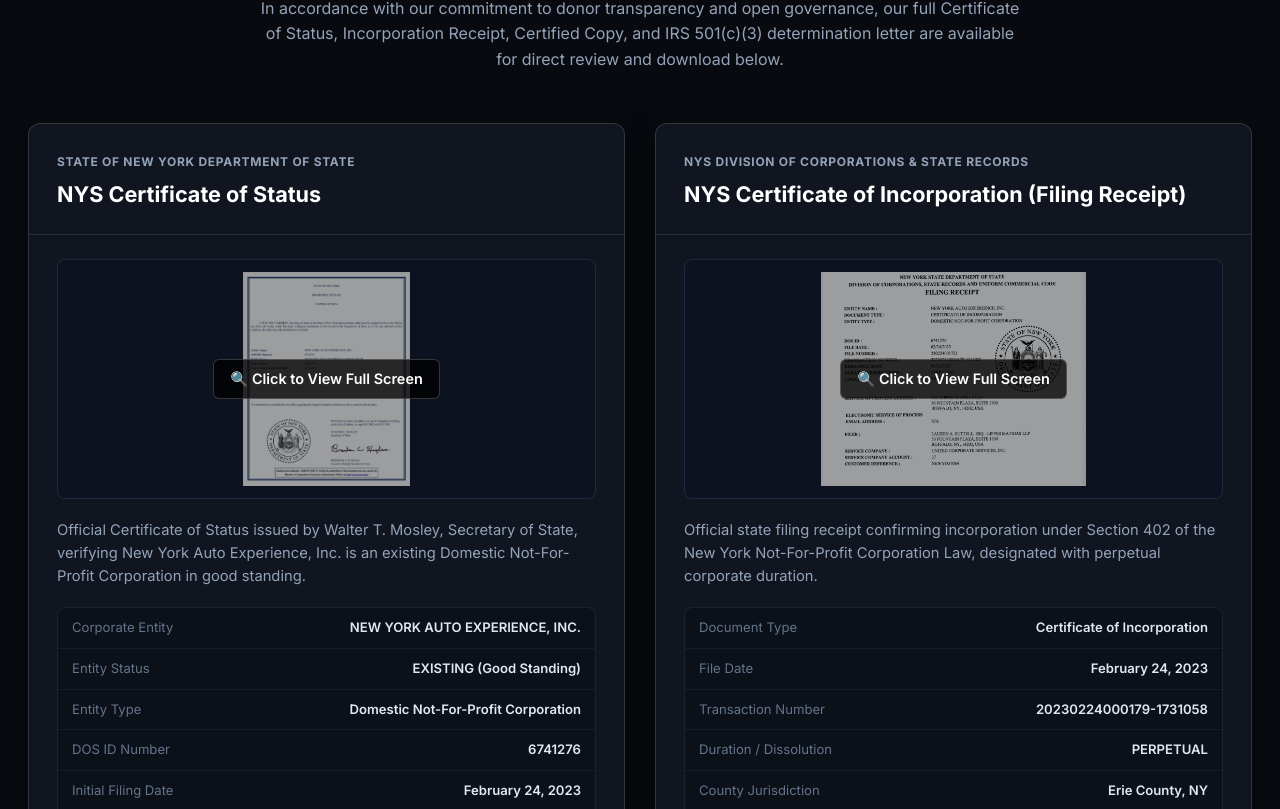
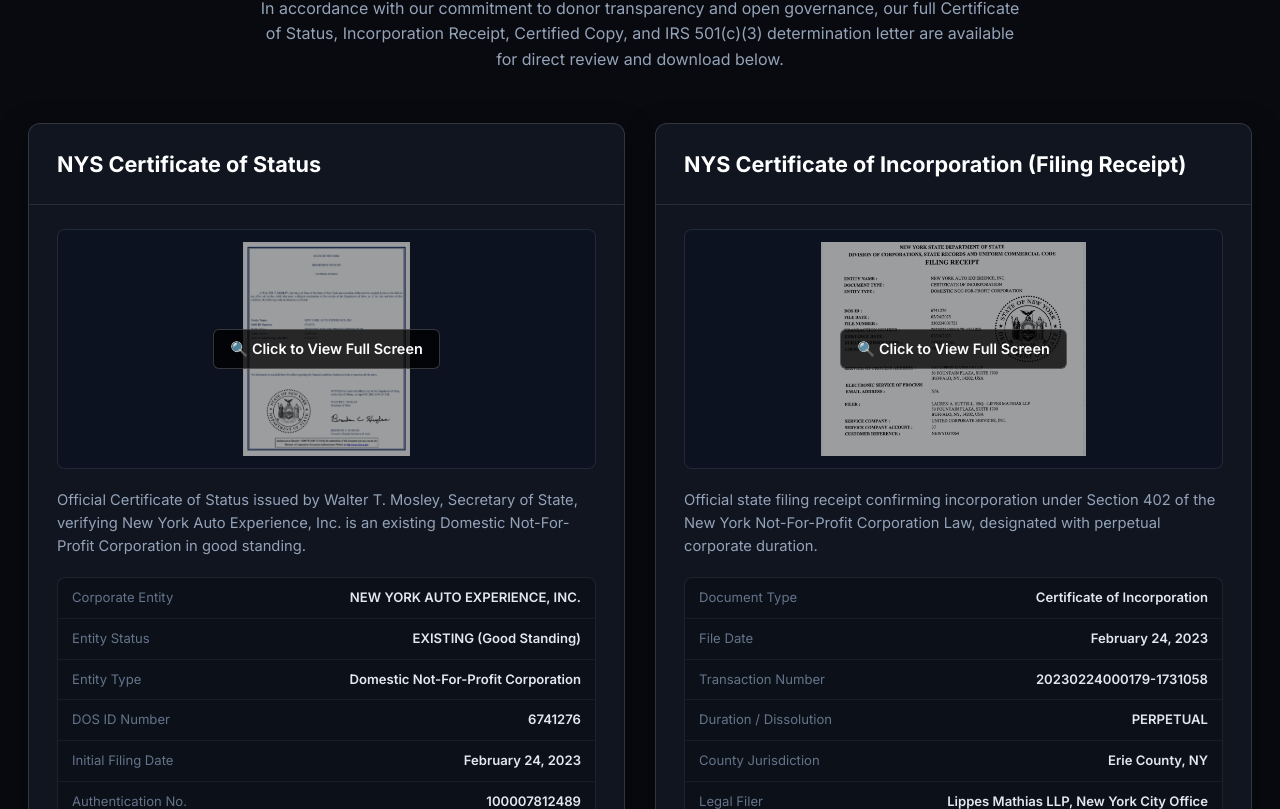
Before and after one commit to itsemranraj-ai/newyorkautoexperience-nextjs, a Next.js app: page /governance in a window 1280 px wide. Shown: the part 891-1700 px from the top of the page. Built offline with nearby package versions, Linux system fonts and the light colour scheme.

Commit message:
Design: Remove jurisdiction captions above governance cards per client request

```diff
--- a/src/components/GovernanceClient.tsx
+++ b/src/components/GovernanceClient.tsx
@@ -209,10 +209,7 @@
               >
                 {/* Header Strip */}
                 <div style={{ padding: '24px 28px', borderBottom: '1px solid rgba(255, 255, 255, 0.10)' }}>
-                  <span style={{ fontSize: '0.75rem', fontWeight: 700, textTransform: 'uppercase', letterSpacing: '0.06em', color: '#94A3B8' }}>
-                    {doc.jurisdiction}
-                  </span>
-                  <h3 style={{ fontSize: '1.35rem', fontWeight: 700, color: '#FFFFFF', marginTop: '6px' }}>
+                  <h3 style={{ fontSize: '1.35rem', fontWeight: 700, color: '#FFFFFF', margin: 0 }}>
                     {doc.title}
                   </h3>
                 </div>
```
